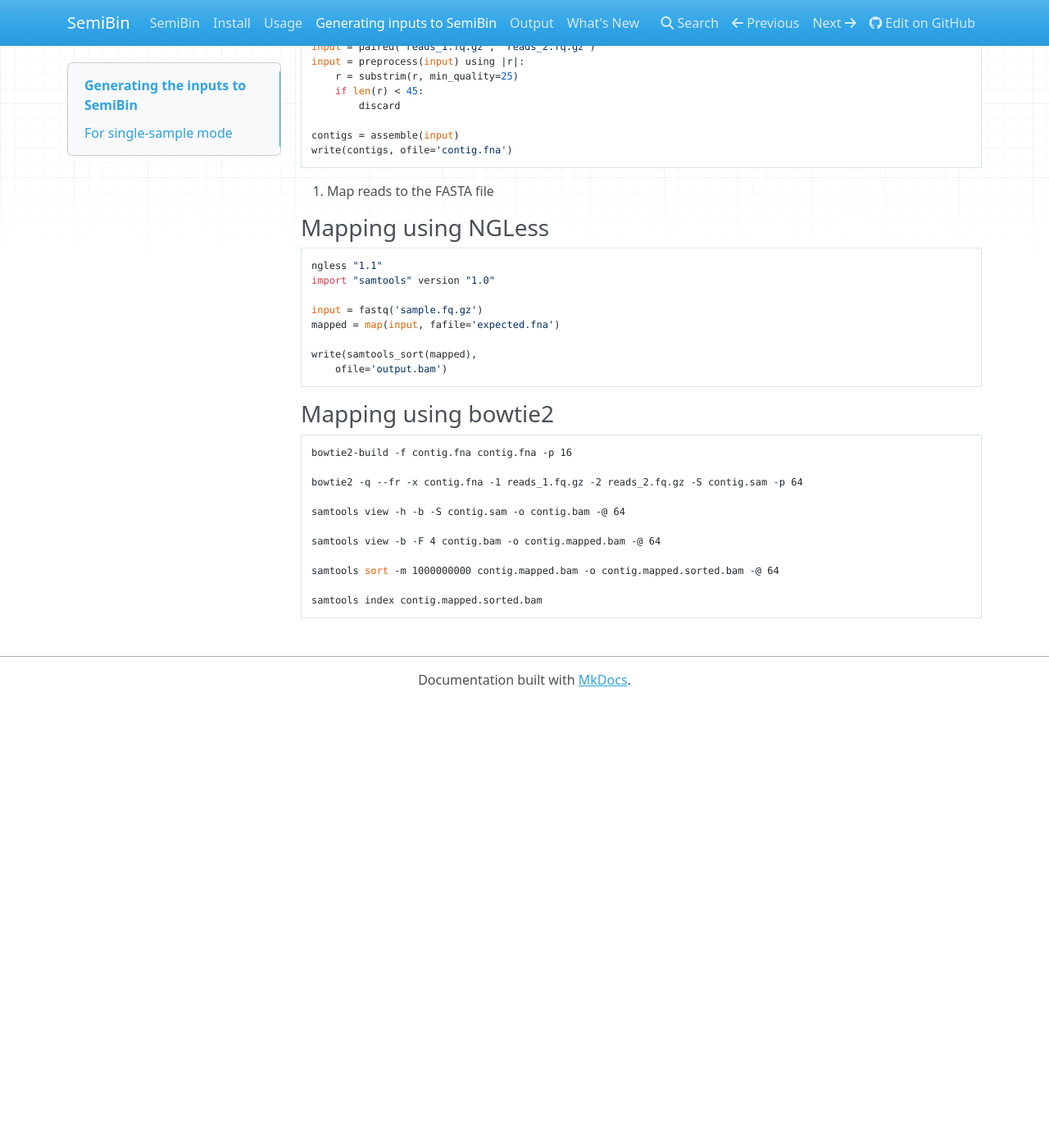
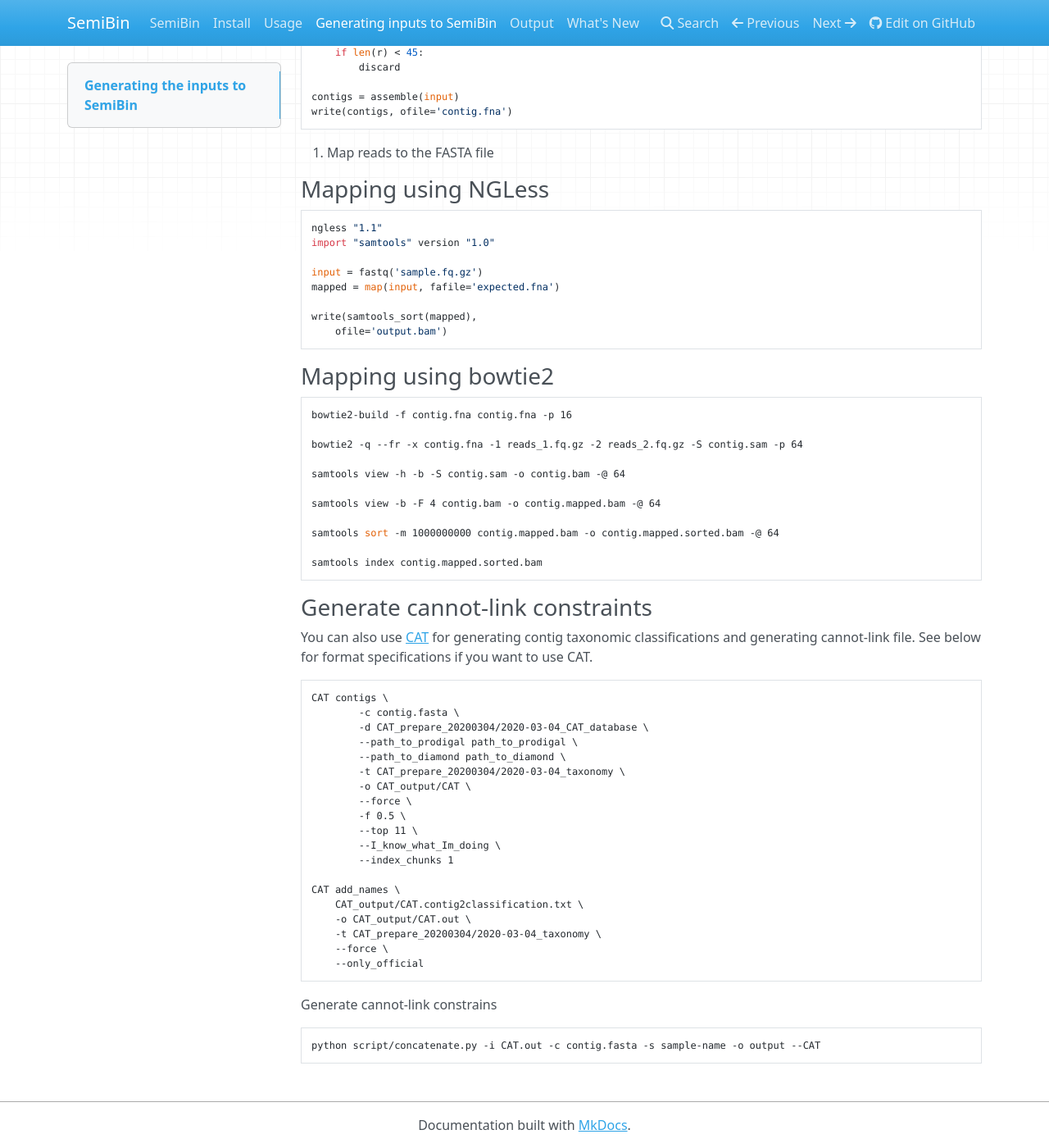
Before and after one commit to BigDataBiology/SemiBin, an MkDocs documentation site: the page built from docs/generate.md, in a window 1280 px wide and 1400 px high, scrolled down 310 px. Shown: the whole window at 82% size. Built offline with MkDocs 1.6.1, drawn with Linux system fonts in a browser that asks for light colours; nearby versions of some CDN libraries; before the commit the page ends 1167 px from its top, so only the background shows below that; some of the changed text lies outside the part shown.

Commit message:
Add doc of CAT

````diff
--- a/docs/generate.md
+++ b/docs/generate.md
@@ -1,6 +1,4 @@
 # Generating the inputs to SemiBin
-
-## For single-sample mode
 
 Starting with a metagenome, you need to generate a contigs file (`contigs.fna`)
 and a sorted BAM file (`output.bam`).
@@ -54,3 +52,36 @@
 
 samtools index contig.mapped.sorted.bam
 ```
+
+### Generate cannot-link constraints
+
+You can also use [CAT](https://github.com/dutilh/CAT) for generating  contig taxonomic classifications and generating cannot-link file. See below for format
+specifications if you want to use CAT.
+
+```bash
+CAT contigs \
+        -c contig.fasta \
+        -d CAT_prepare_20200304/2020-03-04_CAT_database \
+        --path_to_prodigal path_to_prodigal \
+        --path_to_diamond path_to_diamond \
+        -t CAT_prepare_20200304/2020-03-04_taxonomy \
+        -o CAT_output/CAT \
+        --force \
+        -f 0.5 \
+        --top 11 \
+        --I_know_what_Im_doing \
+        --index_chunks 1
+
+CAT add_names \
+    CAT_output/CAT.contig2classification.txt \
+    -o CAT_output/CAT.out \
+    -t CAT_prepare_20200304/2020-03-04_taxonomy \
+    --force \
+    --only_official
+```
+
+Generate cannot-link constrains
+
+```bash
+python script/concatenate.py -i CAT.out -c contig.fasta -s sample-name -o output --CAT
+```
````
